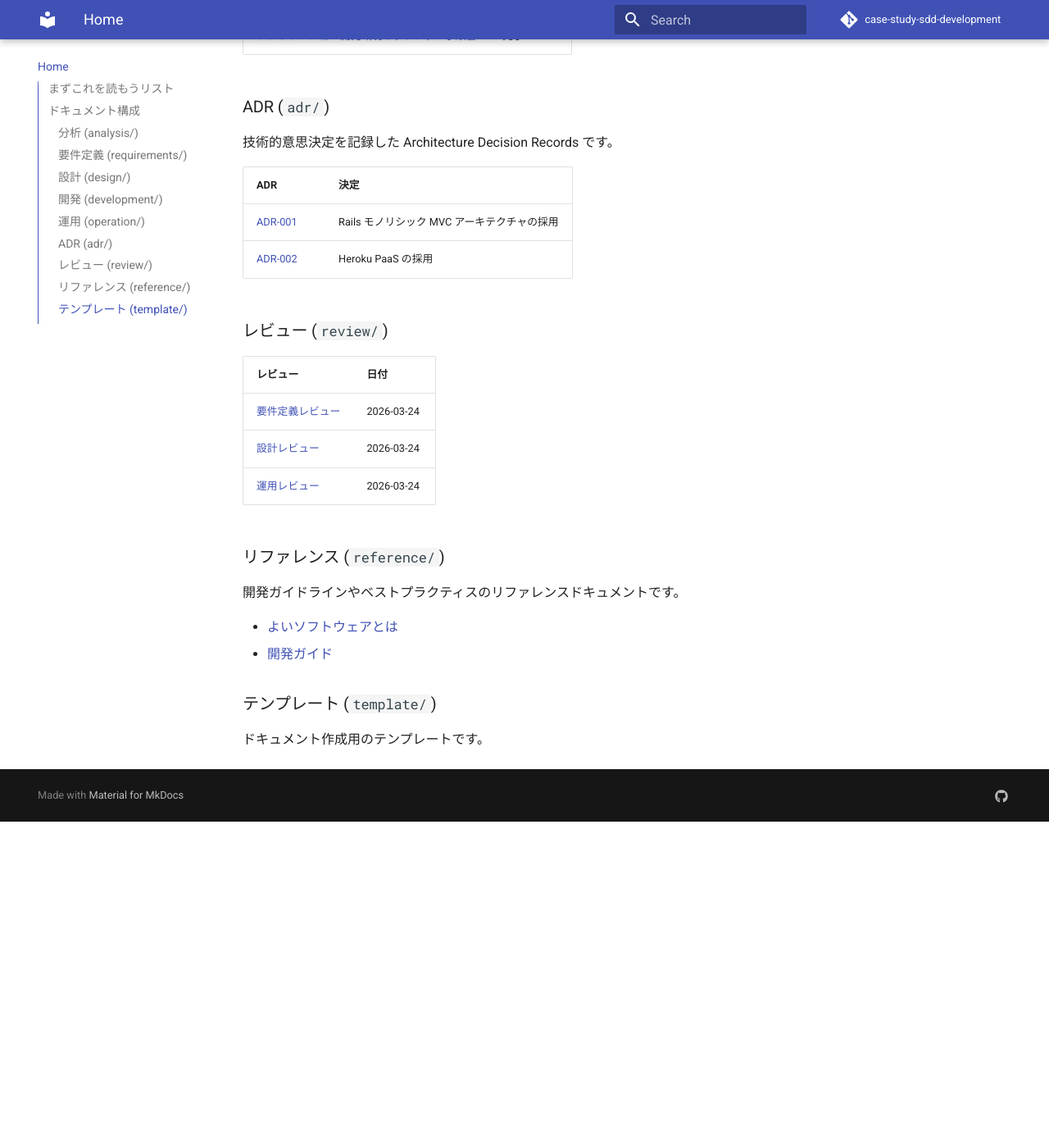
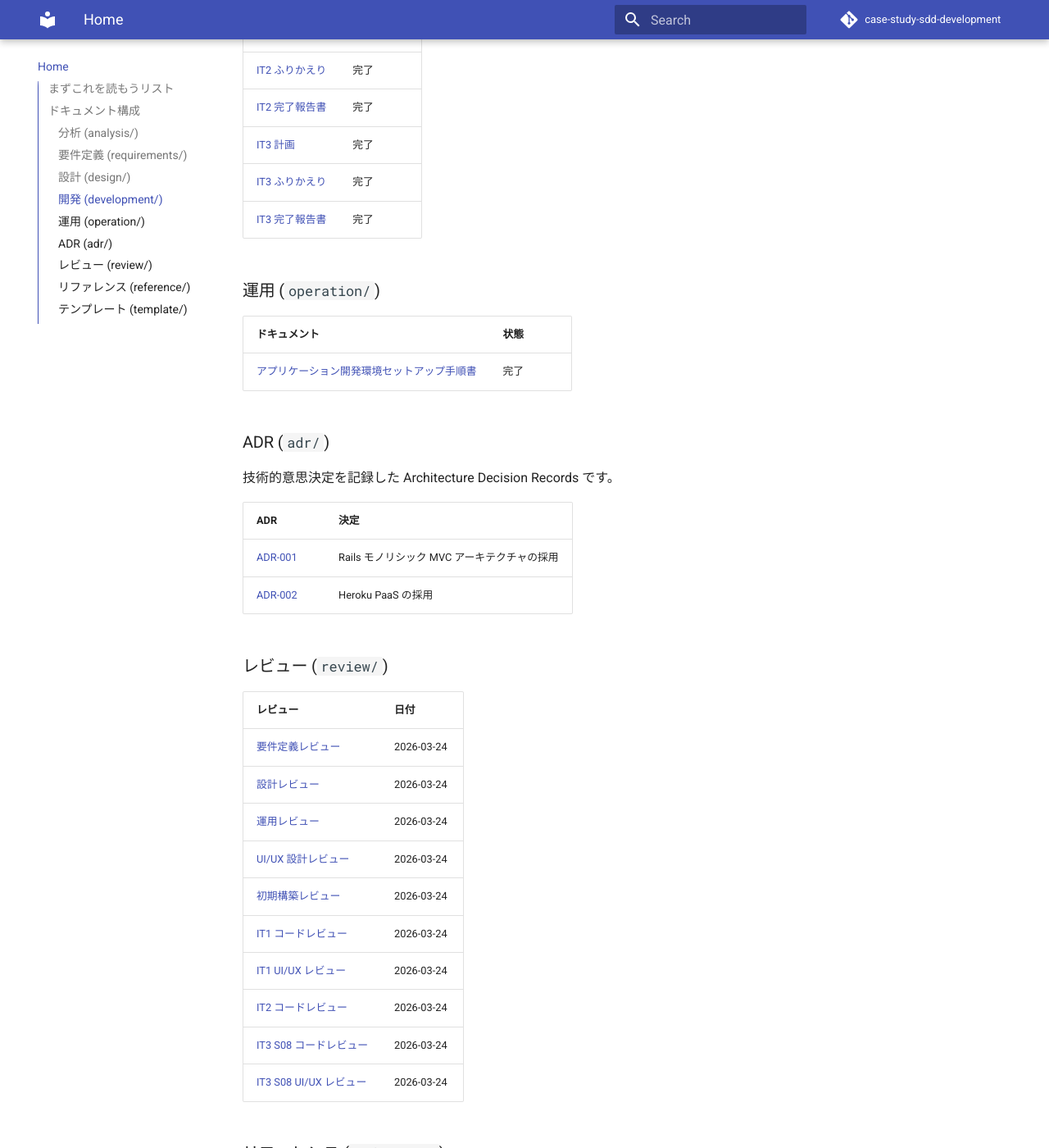
Before and after one commit to k2works/case-study-sdd-development, an MkDocs documentation site: the page built from docs/index.md, in a window 1280 px wide and 1400 px high, scrolled down 1999 px. Shown: the whole window at 82% size. Built offline with MkDocs 1.6.1 and Material for MkDocs 9.7.7, drawn with Linux system fonts in a browser that asks for light colours; comment, search, counter and statistics services are not loaded; before the commit the page ends 3001 px from its top, so only the background shows below that; some of the changed text lies outside the part shown.

Commit message:
docs(index): IT3 ドキュメントをインデックスに追加
- mkdocs.yml: IT3 ふりかえり・完了報告書、IT1-IT3 レビューをナビゲーションに追加
- docs/index.md: 開発セクションに IT1-IT3 全ドキュメント、レビューセクションに全レビューを追加
- docs/development/index.md: IT3 行を完了に更新、累計 28SP、Phase 1 完了

https://claude.ai/code/session_01CiX6Tdt114jWm4yYZmtLdU

```diff
--- a/docs/index.md
+++ b/docs/index.md
@@ -48,6 +48,15 @@
 | ドキュメント | 状態 |
 | :--- | :--- |
 | [リリース計画](./development/release_plan.md) | 完了 |
+| [IT1 計画](./development/iteration_plan-1.md) | 完了 |
+| [IT1 ふりかえり](./development/retrospective-1.md) | 完了 |
+| [IT1 完了報告書](./development/iteration_report-1.md) | 完了 |
+| [IT2 計画](./development/iteration_plan-2.md) | 完了 |
+| [IT2 ふりかえり](./development/retrospective-2.md) | 完了 |
+| [IT2 完了報告書](./development/iteration_report-2.md) | 完了 |
+| [IT3 計画](./development/iteration_plan-3.md) | 完了 |
+| [IT3 ふりかえり](./development/retrospective-3.md) | 完了 |
+| [IT3 完了報告書](./development/iteration_report-3.md) | 完了 |
 
 ### 運用 (`operation/`)
 
@@ -71,6 +80,13 @@
 | [要件定義レビュー](./review/requirements_review_20260324.md) | 2026-03-24 |
 | [設計レビュー](./review/design_review_20260324.md) | 2026-03-24 |
 | [運用レビュー](./review/operation_review_20260324.md) | 2026-03-24 |
+| [UI/UX 設計レビュー](./review/ui_design_uiux_review_20260324.md) | 2026-03-24 |
+| [初期構築レビュー](./review/webshop_initial_setup_review_20260324.md) | 2026-03-24 |
+| [IT1 コードレビュー](./review/it1_code_review_20260324.md) | 2026-03-24 |
+| [IT1 UI/UX レビュー](./review/it1_uiux_review_20260324.md) | 2026-03-24 |
+| [IT2 コードレビュー](./review/it2_code_review_20260324.md) | 2026-03-24 |
+| [IT3 S08 コードレビュー](./review/S08_stock_forecast_review_20260324.md) | 2026-03-24 |
+| [IT3 S08 UI/UX レビュー](./review/S08_stock_forecast_uiux_review_20260324.md) | 2026-03-24 |
 
 ### リファレンス (`reference/`)
 
--- a/mkdocs.yml
+++ b/mkdocs.yml
@@ -95,6 +95,8 @@ nav:
       - IT2 ふりかえり: development/retrospective-2.md
       - IT2 完了報告書: development/iteration_report-2.md
       - IT3 計画: development/iteration_plan-3.md
+      - IT3 ふりかえり: development/retrospective-3.md
+      - IT3 完了報告書: development/iteration_report-3.md
   - 運用:
       - 概要: operation/index.md
       - アプリケーション開発環境セットアップ: operation/app-development-setup.md
@@ -105,6 +107,10 @@ nav:
       - UI/UX レビュー: review/ui_design_uiux_review_20260324.md
       - 初期構築レビュー: review/webshop_initial_setup_review_20260324.md
       - IT1 コードレビュー: review/it1_code_review_20260324.md
+      - IT1 UI/UX レビュー: review/it1_uiux_review_20260324.md
+      - IT2 コードレビュー: review/it2_code_review_20260324.md
+      - IT3 S08 コードレビュー: review/S08_stock_forecast_review_20260324.md
+      - IT3 S08 UI/UX レビュー: review/S08_stock_forecast_uiux_review_20260324.md
   - リファレンス:
       - 概要: reference/index.md
       - よいソフトウェアとは: reference/よいソフトウェアとは.md
```
Also changed, not shown: docs/development/index.md (+4 -3 lines).
